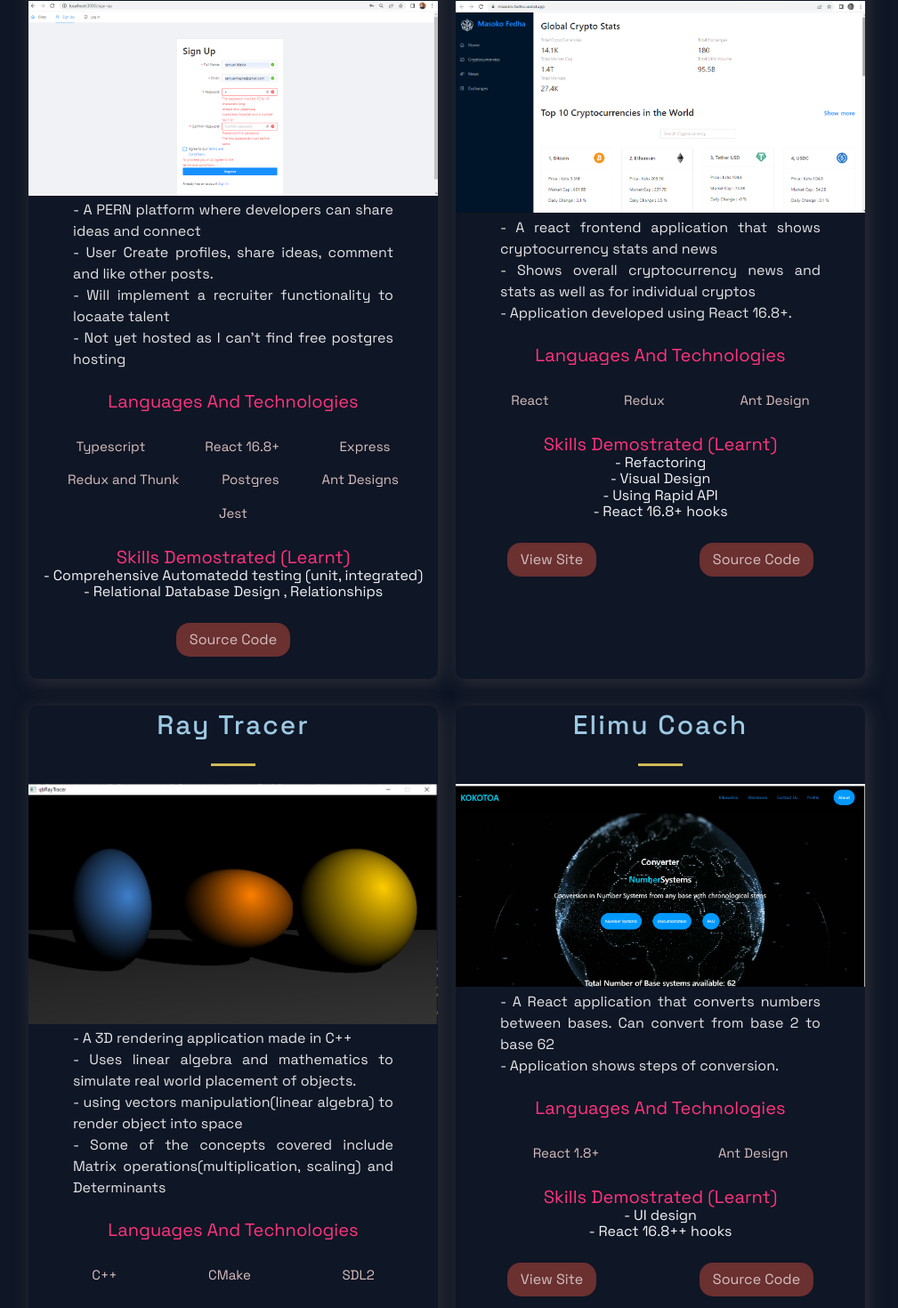
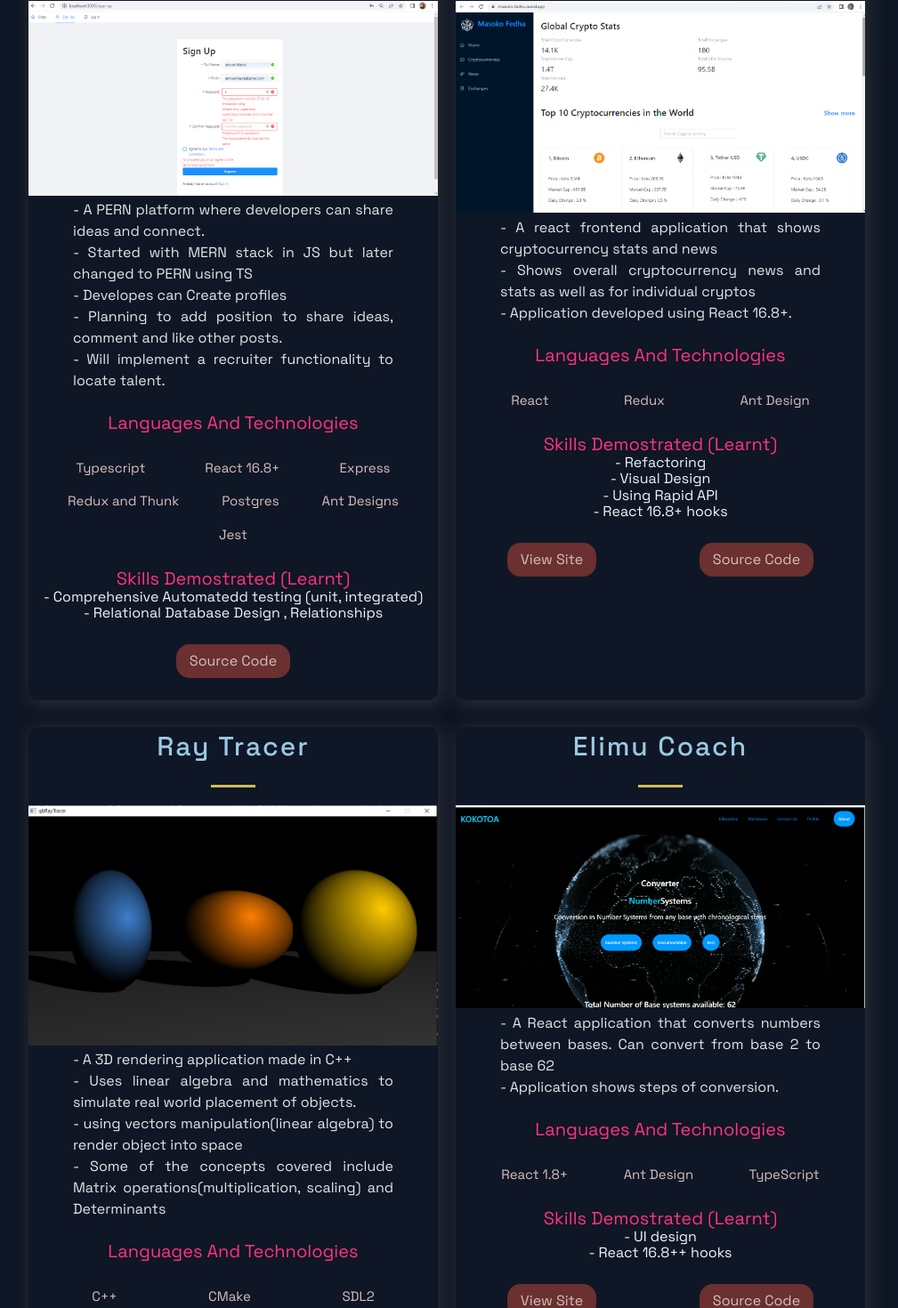
Before and after one commit to samuelmaina/portifolio, a Next.js app: page / in a window 1280 px wide. Shown: the part 2658-4128 px from the top of the page at 89% size, without its empty margins (138-1147 px from the left). Built offline with nearby package versions, Linux system fonts and the light colour scheme.

Commit message:
Changed details for Kikao and added some for the Elimu mini-project

```diff
--- a/src/constants/constants.js
+++ b/src/constants/constants.js
@@ -47,10 +47,11 @@ export const projects = [
   {
     title: "Kikao",
     description: [
-      "A PERN platform where developers can share ideas and connect",
-      "User Create profiles, share ideas, comment and like other posts.",
-      "Will implement a recruiter functionality to locaate talent ",
-      "Not yet hosted as I can't find free postgres hosting",
+      "A PERN platform where developers can share ideas and connect.",
+      "Started with MERN stack in JS but later changed to PERN using TS",
+      "Developes can Create profiles",
+      "Planning to add position to share ideas, comment and like other posts.",
+      " Will implement a recruiter functionality to locate talent. ",
     ],
     images: ["/images/kikao.png"],
     tags: [
@@ -115,7 +116,7 @@ export const projects = [
       "Application shows steps of conversion.",
     ],
     images: ["/images/kikokotoo.png"],
-    tags: ["React 1.8+", "Ant Design"],
+    tags: ["React 1.8+", "Ant Design", "TypeScript"],
     skills: ["UI design", "React 16.8++ hooks"],
     source: "https://github.com/samuelmaina/elimu-coach",
     visit: "https://elimu-deployment.vercel.app/",
```
